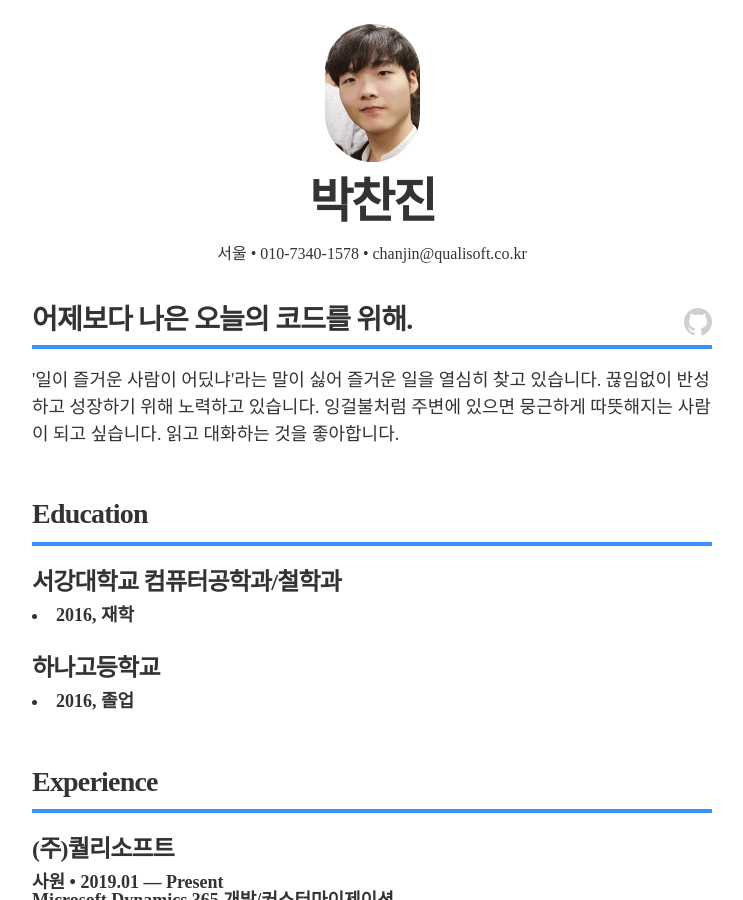
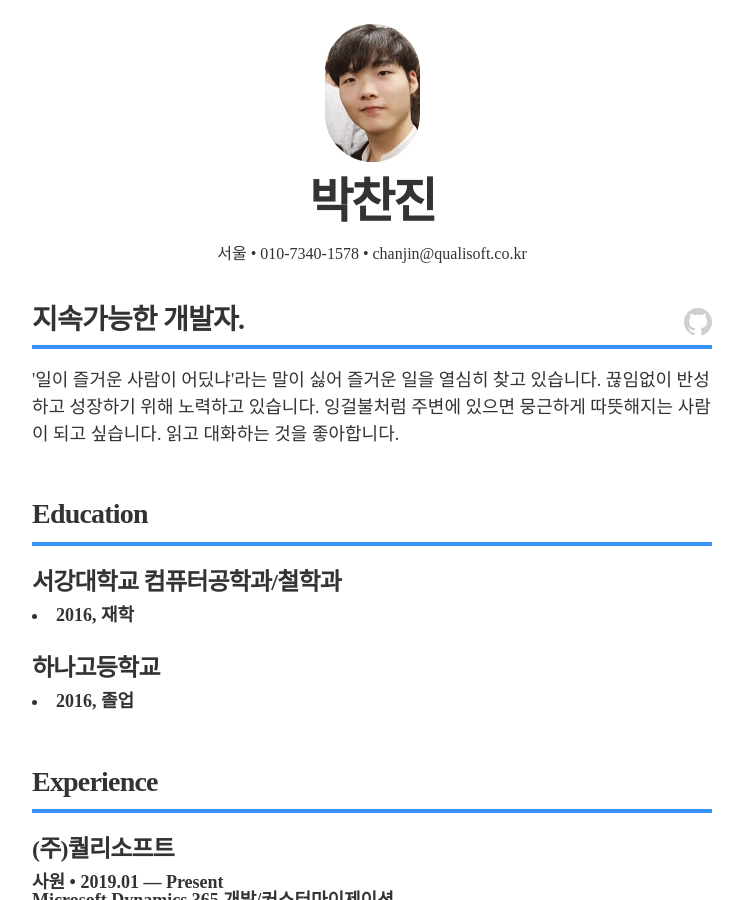
Before and after one commit to proxent/resume2, a Jekyll site: the page built from index.html, in a window 1280 px wide and 900 px high. Shown: the whole window, without its empty margins (268-1011 px from the left). Built offline with Jekyll 4.4.1, drawn with Linux system fonts in a browser that asks for light colours.

Commit message:
'지속가능한 개발자.'

```diff
--- a/_config.yml
+++ b/_config.yml
@@ -11,7 +11,7 @@ sass:
 # Resume settings
 resume_avatar:                  "true"
 resume_name:                    "박찬진"
-resume_title:                   "<b>어제보다 나은 오늘의 코드를 위해.</b>"
+resume_title:                   "<b>지속가능한 개발자.</b>"
 
 # used for the contact button in _layouts/resume.html
 resume_contact_email:           "chanjin@qualisoft.co.kr"
```
